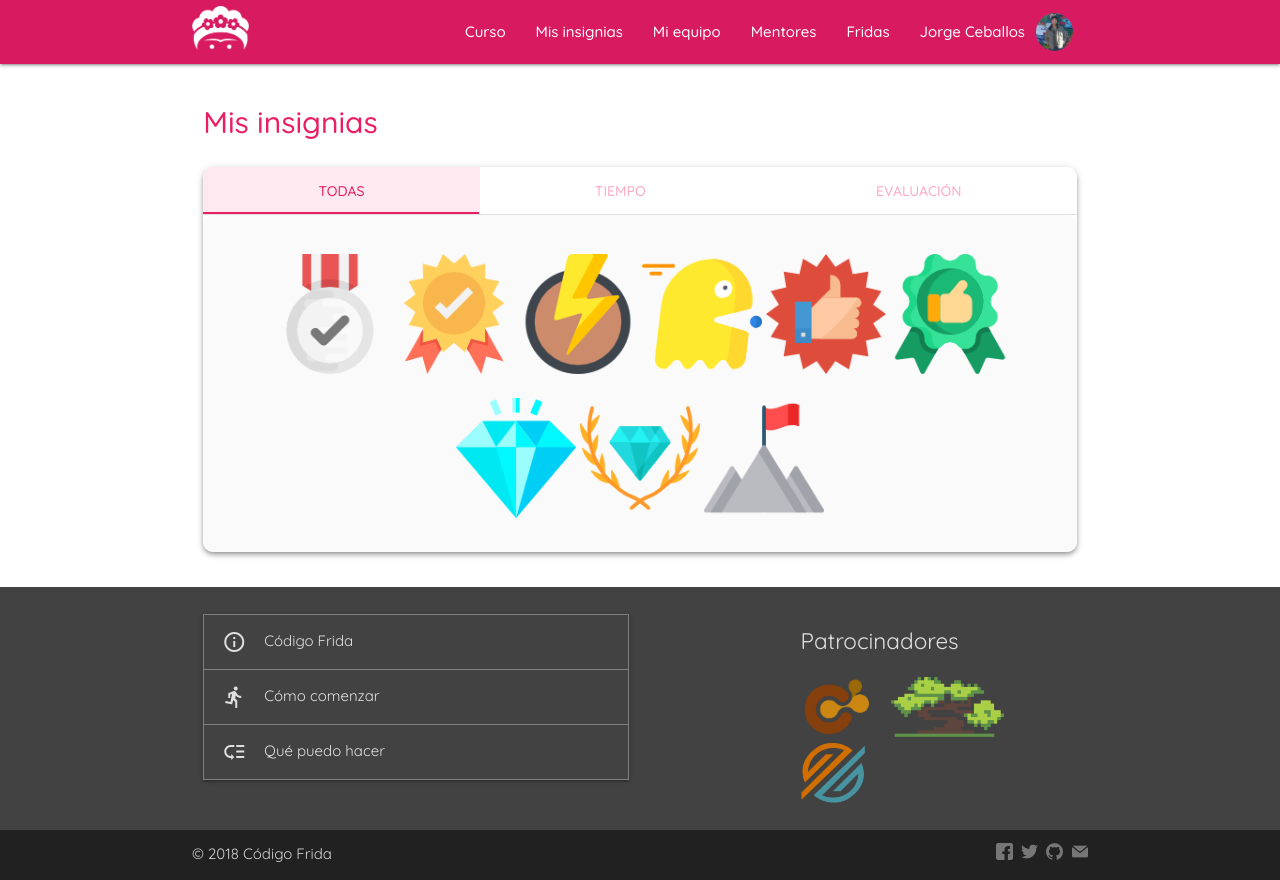
After one commit to OzymandiasCD/Codigo-Frida, a PHP site: page /badges.html in a window 1280 px wide. The commit adds this page. Run offline with PHP 8.4, Linux system fonts and the light colour scheme.

Commit message:
Badges page finished
- style improvements
-badges page finished

```diff
--- /dev/null
+++ b/badges.html
@@ -0,0 +1,235 @@
+<!DOCTYPE html>
+<html lang='en'>
+
+<head>
+    <title>Mis insignias</title>
+    <meta charset='utf-8'>
+    <meta name='viewport' content='width=device-width, initial-scale=1.0'>
+    <link rel='shortcut icon' href='img/icon.png' type='image/x-icon'>
+    <link rel='stylesheet' href='css/style.css'>
+    <link rel='stylesheet' href='https://fonts.googleapis.com/css?family=Quicksand:400,500,700'>
+    <link rel='stylesheet' href='https://cdnjs.cloudflare.com/ajax/libs/materialize/1.0.0/css/materialize.min.css'>
+    <link rel='stylesheet' href='https://fonts.googleapis.com/icon?family=Material+Icons'>
+    <script src='https://ajax.googleapis.com/ajax/libs/jquery/3.3.1/jquery.min.js'></script>
+    <script src='https://cdnjs.cloudflare.com/ajax/libs/materialize/1.0.0/js/materialize.min.js'></script>
+    <script src='js/script.js'></script>
+</head>
+
+<body>
+
+    <nav class='pink darken-1'>
+        <div class='nav-wrapper container'>
+            <a class='brand-logo' href='course.html'><img src='img/logo-white.png'></a>
+            <a class='sidenav-trigger' data-target='sidenav'><i class='white-text material-icons'>menu</i></a>
+            <ul class='right hide-on-med-and-down'>
+                <li><a class='white-text' href='course.html'>Curso</a></li>
+                <li><a class='white-text' href='badges.html'>Mis insignias</a></li>
+                <li><a class='white-text' href='team.html'>Mi equipo</a></li>
+                <li><a class='white-text' href='mentors.html'>Mentores</a></li>
+                <li><a class='white-text' href='fridas.html'>Fridas</a></li>
+                <li><a class='white-text dropdown-trigger valign-wrapper' href='' data-target='profile-dropdown'>
+                        Jorge Ceballos
+                        <img class='circle user-nav right' src='img/user.jpg'>
+                    </a></li>
+            </ul>
+        </div>
+    </nav>
+
+    <ul class='dropdown-content' id='profile-dropdown'>
+        <li class='pink darken-1'><a class='white-text' href='profile.html'>Mi perfil</a></li>
+        <li class='pink darken-1'><a class='white-text' href='index.html'>Cerrar sesión</a></li>
+    </ul>
+
+    <ul class='sidenav' id='sidenav'>
+        <li>
+            <div class='user-view'>
+                <div class='background'>
+                    <img src='img/sidenav-background.jpg'>
+                </div>
+                <a href='profile.html'>
+                    <img class='circle user-sidenav' src='img/user.jpg'>
+                    <span class='white-text name'>Jorge Ceballos</span>
+                    <span class='white-text email'>jor.cebs@gmail.com</span>
+                </a>
+            </div>
+        </li>
+        <li><a class='black-text' href='course.html'><i class='material-icons'>widgets</i>Curso</a></li>
+        <li><a class='black-text' href='badges.html'><i class='material-icons'>grade</i>Mis insignias</a></li>
+        <li>
+            <div class='divider'></div>
+        </li>
+        <li><a class='black-text' href='team.html'><i class='material-icons'>group</i>Mi equipo</a></li>
+        <li><a class='black-text' href='mentors.html'><i class='material-icons'>local_cafe</i>Mentores</a></li>
+        <li><a class='black-text' href='fridas.html'><i class='material-icons'>favorite</i>Fridas</a></li>
+        <li>
+            <div class='divider'></div>
+        </li>
+        <li><a class='black-text' href='index.html'><i class='material-icons'>exit_to_app</i>Cerrar sesión</a></li>
+    </ul>
+
+    <main class='container'>
+
+        <div class='row'>
+            <div class='col s12'>
+                <h1 class='pink-text no-margin-bot'>Mis insignias</h1>
+            </div>
+        </div>
+
+        <div class='row'>
+            <div class='col s12'>
+                <div class='card round-all-corners z-depth-2'>
+                    <div class='card-tabs'>
+                        <ul class='tabs tabs-fixed-width round-top-corners'>
+                            <li class='tab'><a href='#all-badges'>Todas</a></li>
+                            <li class='tab'><a href='#time-badges'>Tiempo</a></li>
+                            <li class='tab'><a href='#submission-badges'>Evaluación</a></li>
+                        </ul>
+                    </div>
+                    <div class='card-content grey lighten-5 round-all-corners center-align'>
+                        <div class='no-margin-bot' id='all-badges'>
+                            <a class='tooltipped-badge-page modal-trigger' href='#badge-modal' data-tooltip='Entrega la actividad a tiempo'>
+                                <img class='big-badge' src='img/badge-submit-1.png'>
+                            </a>
+                            <a class='tooltipped-badge-page modal-trigger' href='#badge-modal' data-tooltip='Entrega la actividad a tiempo'>
+                                <img class='big-badge' src='img/badge-submit-2.png'>
+                            </a>
+                            <a class='tooltipped-badge-page modal-trigger' href='#badge-modal' data-tooltip='Entrega la actividad a tiempo'>
+                                <img class='big-badge' src='img/badge-early-1.png'>
+                            </a>
+                            <a class='tooltipped-badge-page modal-trigger' href='#badge-modal' data-tooltip='Entrega la actividad a tiempo'>
+                                <img class='big-badge' src='img/badge-early-2.png'>
+                            </a>
+                            <a class='tooltipped-badge-page modal-trigger' href='#badge-modal' data-tooltip='Entrega la actividad a tiempo'>
+                                <img class='big-badge' src='img/badge-good-1.png'>
+                            </a>
+                            <a class='tooltipped-badge-page modal-trigger' href='#badge-modal' data-tooltip='Entrega la actividad a tiempo'>
+                                <img class='big-badge' src='img/badge-good-2.png'>
+                            </a>
+                            <a class='tooltipped-badge-page modal-trigger' href='#badge-modal' data-tooltip='Entrega la actividad a tiempo'>
+                                <img class='big-badge' src='img/badge-excelent-1.png'>
+                            </a>
+                            <a class='tooltipped-badge-page modal-trigger' href='#badge-modal' data-tooltip='Entrega la actividad a tiempo'>
+                                <img class='big-badge' src='img/badge-excelent-2.png'>
+                            </a>
+                            <a class='tooltipped-badge-page modal-trigger' href='#badge-modal' data-tooltip='Entrega la actividad a tiempo'>
+                                <img class='big-badge' src='img/badge-finish.png'>
+                            </a>
+                        </div>
+                        <div class='row no-margin-bot' id='time-badges'>
+                            <a class='tooltipped-badge-page modal-trigger' href='#badge-modal' data-tooltip='Entrega la actividad a tiempo'>
+                                <img class='big-badge' src='img/badge-submit-1.png'>
+                            </a>
+                            <a class='tooltipped-badge-page modal-trigger' href='#badge-modal' data-tooltip='Entrega la actividad a tiempo'>
+                                <img class='big-badge' src='img/badge-submit-2.png'>
+                            </a>
+                            <a class='tooltipped-badge-page modal-trigger' href='#badge-modal' data-tooltip='Entrega la actividad a tiempo'>
+                                <img class='big-badge' src='img/badge-early-1.png'>
+                            </a>
+                            <a class='tooltipped-badge-page modal-trigger' href='#badge-modal' data-tooltip='Entrega la actividad a tiempo'>
+                                <img class='big-badge' src='img/badge-early-2.png'>
+                            </a>
+                        </div>
+                        <div class='row no-margin-bot' id='submission-badges'>
+                            <a class='tooltipped-badge-page modal-trigger' href='#badge-modal' data-tooltip='Entrega la actividad a tiempo'>
+                                <img class='big-badge' src='img/badge-good-1.png'>
+                            </a>
+                            <a class='tooltipped-badge-page modal-trigger' href='#badge-modal' data-tooltip='Entrega la actividad a tiempo'>
+                                <img class='big-badge' src='img/badge-good-2.png'>
+                            </a>
+                            <a class='tooltipped-badge-page modal-trigger' href='#badge-modal' data-tooltip='Entrega la actividad a tiempo'>
+                                <img class='big-badge' src='img/badge-excelent-1.png'>
+                            </a>
+                            <a class='tooltipped-badge-page modal-trigger' href='#badge-modal' data-tooltip='Entrega la actividad a tiempo'>
+                                <img class='big-badge' src='img/badge-excelent-2.png'>
+                            </a>
+                        </div>
+                    </div>
+                </div>
+            </div>
+        </div>
+
+        <div id='badge-modal' class='modal round-all-corners'>
+            <div class='modal-content no-padding-bot'>
+                <h4>Insignia de resultado excelente</h4>
+                <div class='row'>
+                    <div class='col s12 m6 center-align'>
+                        <img class='huge-badge' src='img/badge-excelent-1-large.png'>
+                    </div>
+                    <div class='col s12 m6'>
+                        <p>Adquirida el 15 de abril de 2018, como muestra de tu lorem ipsum dolor sit amet, consectetur
+                            adipiscing elit, sed do eiusmod tempor incididunt ut labore et dolore magna aliqua. Ut enim
+                            ad minim veniam, quis nostrud exercitation ullamco laboris nisi ut aliquip ex ea commodo
+                            consequat. Duis aute irure dolor in reprehenderit in voluptate velit esse cillum dolore eu
+                            fugiat nulla pariatur. Excepteur sint occaecat cupidatat non proident, sunt in culpa qui
+                            officia deserunt mollit anim id est laborum.</p>
+                    </div>
+                </div>
+            </div>
+            <div class='modal-footer'>
+                <a href='' class='modal-close waves-effect waves-green btn-flat'>Cerrar</a>
+            </div>
+        </div>
+
+    </main>
+
+    <footer class='page-footer grey darken-3'>
+
+        <div class='container'>
+            <div class='row'>
+
+                <div class='col s12 l6'>
+                    <ul class='collapsible grey-text text-lighten-2'>
+                        <li>
+                            <div class='collapsible-header grey darken-3'><i class='material-icons'>info_outline</i>Código
+                                Frida</div>
+                            <div class='collapsible-body'><span>Código Frida es un programa para la inclusión de
+                                    mujeres jóvenes en las STEM a través del diseño de aplicaciones móviles que
+                                    resuelven un problema social.</span></div>
+                        </li>
+                        <li>
+                            <div class='collapsible-header grey darken-3'><i class='material-icons'>directions_run</i>Cómo
+                                comenzar</div>
+                            <div class='collapsible-body'><span>Una vez hayas verificado tu correo electrónico,
+                                    acércate a un mentor o mentora y pídele que te asigne a un equipo de trabajo.
+                                    Puedes ver los perfiles de los mentores haciendo clic <a href=''>aquí</a>. Cuando
+                                    encuentres a un mentor o mentora de tu agrado, contáctalo/a por correo electrónico.</span></div>
+                        </li>
+                        <li>
+                            <div class='collapsible-header grey darken-3'><i class='material-icons'>low_priority</i>Qué
+                                puedo hacer</div>
+                            <div class='collapsible-body'><span>
+                                    Trabaja con tu equipo y completa las actividades del <a href=''>curso</a>. Recibe
+                                    insignias en base a tu desempeño realizado en cada actividad. ¡Colecciona
+                                    suficientes insignias y recibe premios en la vida real!</span></div>
+                        </li>
+                    </ul>
+                </div>
+
+                <div class='col s12 l4 offset-l2'>
+                    <h4 class='grey-text text-lighten-2 margin-bot-1'>Patrocinadores</h4>
+                    <a class='sponsor' href='http://cognosac.org/' target='_blank'><img src='img/sponsor-cognos.png'></a>
+                    <a class='sponsor' href='https://ludolab.org/' target='_blank'><img src='img/sponsor-ludolab.png'></a>
+                    <a class='sponsor' href='https://inist.mx/' target='_blank'><img src='img/sponsor-inist.png'></a>
+                </div>
+
+            </div>
+        </div>
+
+        <div class='footer-copyright grey darken-4'>
+            <div class='container'>
+                &copy; 2018 Código Frida
+                <div class='right'>
+                    <a href='' target='_blank'><img class='social-media' src='img/social-facebook.png'></a>
+                    <a class='margin-left-1' href='' target='_blank'><img class='social-media' src='img/social-twitter.png'></a>
+                    <a class='margin-left-1' href='' target='_blank'><img class='social-media' src='img/social-github.png'></a>
+                    <a class='margin-left-1' href='mailto:franciscoivan_lepe@ucol.mx?Subject=Código%20Frida' target='_top'><img
+                            class='social-media' src='img/social-mail.png'></a>
+                </div>
+            </div>
+        </div>
+
+    </footer>
+
+</body>
+
+</html>
--- a/css/style.css
+++ b/css/style.css
@@ -47,6 +47,10 @@ input:focus {
     color: #e91e63 !important;
 }
 
+.progress {
+    height: 1.5em !important;
+}
+
 .tabs .tab a {
     color: #fda7c2 !important;
     font-weight: 500 !important;
@@ -67,7 +71,7 @@ input:focus {
 
 .tabs .tab a.active {
     color: #e91e63 !important;
-    background-color: #ffdde8 !important;
+    background-color: #ffe9f0 !important;
 }
 
 .tabs .indicator {
@@ -109,6 +113,12 @@ input:focus {
     margin-top: 0.5em !important;
 }
 
+/***************** across *****************/
+
+.small-badge {
+    max-width: 4.5em !important;
+}
+
 /***************** index *****************/
 
 .index-row {
@@ -127,10 +137,8 @@ input:focus {
 }
 
 .index-card {
-    width: 40% !important;
     margin: auto !important;
     margin-top: -3em !important;
-    border-radius: 10px !important;
     border: solid #bdbdbd 1px;
     padding: 3em !important;
 }
@@ -147,11 +155,13 @@ input:focus {
     filter: brightness(0.8) !important;
 }
 
+.progress-amount {
+    font-size: 0.85em !important;
+    font-weight: 900 !important;
+    margin-left: 1em !important;
+}
+
 /***************** activity *****************/
-
-.badge {
-    max-width: 4.5em;
-}
 
 .card-title {
     font-size: 1.3em;
@@ -183,6 +193,38 @@ input:focus {
 
 .comment-text {
     margin-left: 3em !important;
+}
+
+/***************** badges *****************/
+
+.big-badge {
+    max-width: 8em !important;
+    transition: all 0.15s ease-in !important;
+    margin-top: 1em !important;
+    margin-bottom: 0.2em !important;
+}
+
+.big-badge:hover {
+    cursor: pointer;
+    filter: drop-shadow(12px 12px 5px rgba(100, 92, 92, 0.5)) !important;
+    transition: all 0.15s ease-in !important;
+}
+
+.huge-badge {
+    margin-top: 10% !important;
+    margin-bottom: 10% !important;
+    animation: rotate-animation 2s infinite linear;
+    -webkit-animation: rotate-animation 2s infinite linear;
+}
+
+@-webkit-keyframes rotate-animation {
+    from {-webkit-transform: rotateY(0deg);}
+    to {-webkit-transform: rotateY(360deg);}
+}
+
+@keyframes rotate-animation {
+    from {transform: rotateY(0deg);}
+    to {transform: rotateY(360deg);}
 }
 
 /***************** footer *****************/
@@ -227,8 +269,8 @@ input:focus {
     margin-top: 3em !important;
 }
 
-.margin-top-12 {
-    margin-top: 12em !important;
+.margin-top-16 {
+    margin-top: 16em !important;
 }
 
 .margin-bot-025 {
@@ -263,6 +305,10 @@ input:focus {
     padding: 0 !important;
 }
 
+.no-padding-bot {
+    padding-bottom: 0 !important;
+}
+
 .padding-top-03 {
     padding-top: 0.3em !important;
 }
@@ -287,33 +333,51 @@ input:focus {
 /***************** resizable *****************/
 
 @media all and (min-width: 993px) {
+
+    .index-card {
+        width: 40% !important;
+    }
+
+    .margin-top-resizable-course {
+        margin-top: 2.8em !important;
+    }
+
     .margin-top-resizable-activity {
         margin-top: 3em !important;
     }
 
-    .margin-top-resizable-course {
-        margin-top: 2.2em !important;
+    .margin-bot-resizable-activity {
+        margin-bottom: 2em !important;
     }
 
-    .margin-bot-resizable {
-        margin-bottom: 2em !important;
+    .big-badge {
+        max-width: 8em !important;
     }
 }
 
 @media all and (max-width: 992px) {
-    .margin-top-resizable-activity {
-        margin-top: 1em !important;
+
+    .index-card {
+        width: 85% !important;
+    }
+
+    .margin-bot-resizable-course {
+        margin-bottom: 0.5em !important;
     }
 
     .margin-top-resizable-course {
         margin-top: 0em !important;
     }
 
-    .margin-bot-resizable {
+    .margin-top-resizable-activity {
+        margin-top: 1em !important;
+    }
+
+    .margin-bot-resizable-activity {
         margin-bottom: 0em !important;
     }
 
-    .index-card {
-        width: 85% !important;
+    .big-badge {
+        max-width: 12em !important;
     }
 }
```
Also changed, not shown: activity.html (+12 -12 lines), course.html (+34 -13 lines), index.html (+5 -4 lines), js/script.js (+15 -6 lines), img/badge-excelent-1-large.png (added), 1 other file.
